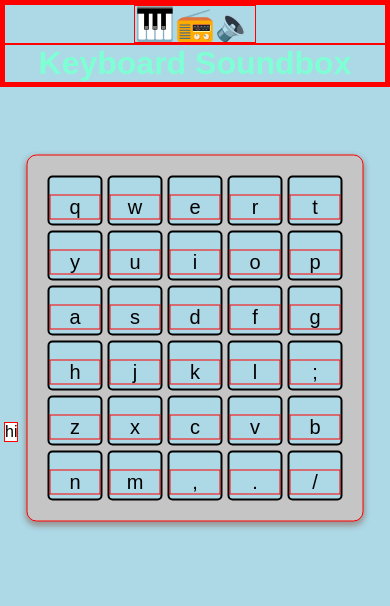
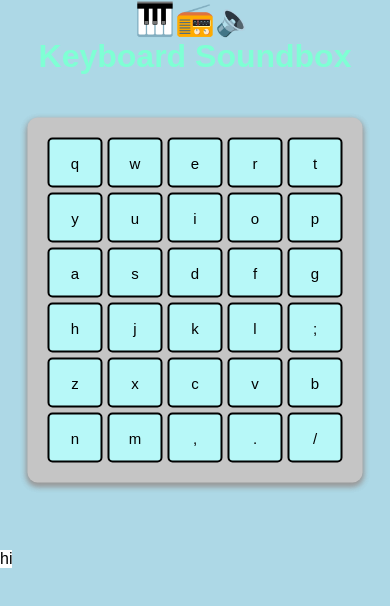
Before and after one commit to s3rj/sound-board, a React (Create React App) app: page / in a window 390 px wide. Shown: the top 606 px of the page. Built offline with nearby package versions, Linux system fonts and the light colour scheme.

Commit message:
css update

```diff
--- a/src/App.css
+++ b/src/App.css
@@ -1,4 +1,4 @@
-* { border: 1px solid red; }
+
 
 body {
   background-color: #282c34;
@@ -47,10 +47,11 @@ h1 {
 }
 
 .Panel{
-  top: 50%;
+  top: 550px;
   position:fixed;
   background-color: white;
   display: grid;
+
 }
 
 @media only screen and (max-width: 600px) {
@@ -63,8 +64,10 @@ h1 {
     grid-template-rows: repeat(6, 50px);
     grid-gap: 5px;
     width: auto;
-    top: 40%;
+    top: 300px;
 
     }
 
+
+
 }
--- a/src/components/Key.css
+++ b/src/components/Key.css
@@ -38,4 +38,15 @@ Key {
     .App>div {
       background-color: lightblue;
     }
+
+    .App > div {
+        background-color: rgb(183, 248, 248);
+        border: 2px solid black;
+        border-radius: 5px;
+        grid-column: span 2;
+        font-size: 15px;
+        text-align: center;
+        padding-top: 15px;
+
   }
+}
```
